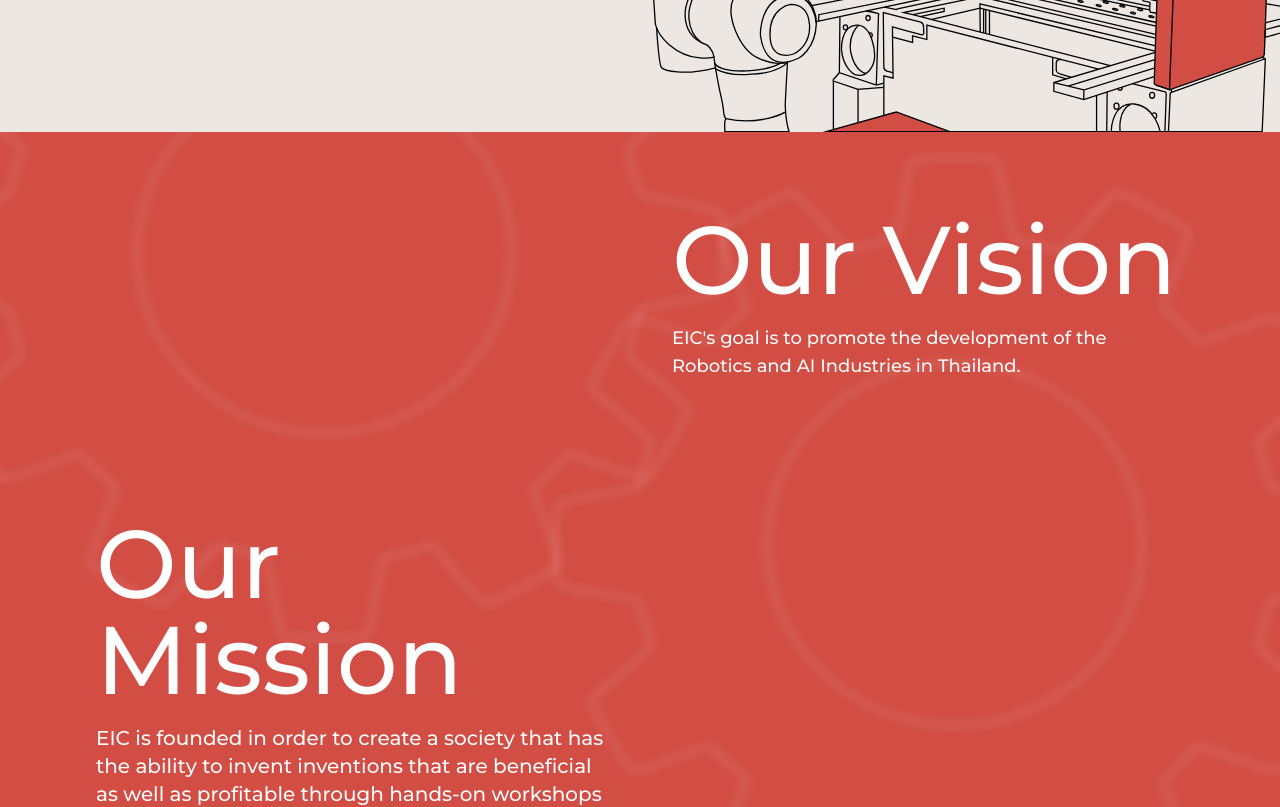
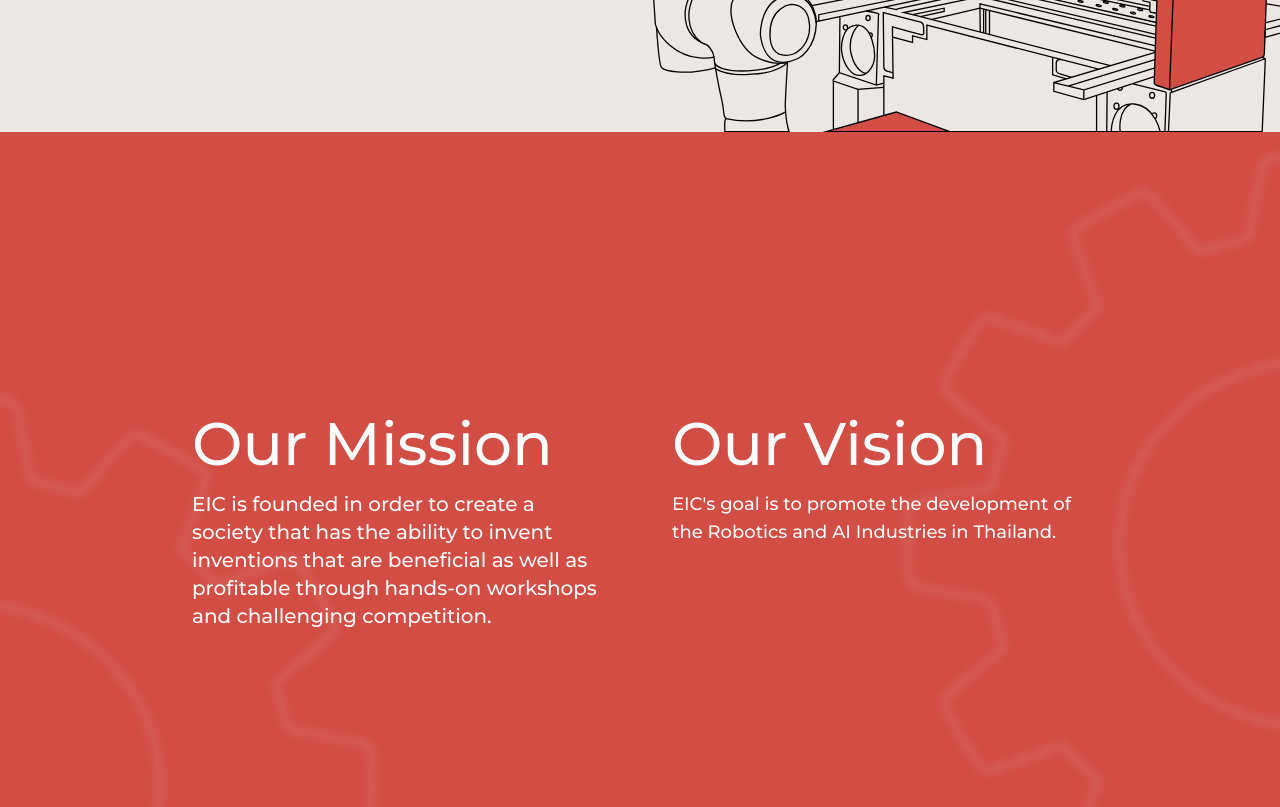
Before and after one commit to robocup-eic/eic-website, a Next.js app: page / in a window 1280 px wide. Shown: the part 660-1467 px from the top of the page. Built offline with nearby package versions, Linux system fonts and the light colour scheme.

Commit message:
feat: update vision section styles

```diff
--- a/src/components/Home/Vision.tsx
+++ b/src/components/Home/Vision.tsx
@@ -3,33 +3,32 @@
 
 const Vision = () => {
   return (
-    <section className="relative mx-auto min-h-screen grid-cols-2 gap-16 overflow-hidden bg-tomato px-8 text-white sm:px-16 md:grid lg:px-24">
-      <div className="relative flex flex-col items-start justify-end">
-        <div className="py-20">
-          <Typography type="h1" className="font-display text-3xl font-medium md:text-8xl" custom={true}>
+    <section className="relative mx-auto flex min-h-screen flex-col items-center justify-center overflow-hidden bg-tomato px-8 text-white">
+      <div className="grid h-full w-full max-w-4xl grid-cols-1 items-center gap-16 sm:grid-cols-2">
+        <div className="">
+          <Typography type="h1" className="font-display text-5xl font-medium md:text-6xl" custom={true}>
             Our Mission
           </Typography>
-          <Typography type="p" className="my-4 text-xl">
+          <Typography type="p" className="my-4 h-36 text-xl">
             EIC is founded in order to create a society that has the ability to invent inventions that are beneficial as
             well as profitable through hands-on workshops and challenging competition.
           </Typography>
         </div>
-        <div className="absolute -top-1/3 -left-1/3">
-          <Gear className="w-[300px] md:w-[800px]" />
-        </div>
-      </div>
-      <div className="relative">
-        <div className="py-20">
-          <Typography type="h1" className="font-display text-3xl font-medium md:text-8xl" custom={true}>
+        <div className="">
+          <Typography type="h1" className="font-display text-5xl font-medium md:text-6xl" custom={true}>
             Our Vision
           </Typography>
-          <Typography type="p" className="my-4 text-lg">
+          <Typography type="p" className="my-4 h-36 text-lg">
             {`EIC's goal is to promote the development of the Robotics and AI Industries in Thailand.`}
           </Typography>
         </div>
-        <div className="md:-bottom-1/6 absolute bottom-0 -right-1/3">
-          <Gear inverted className="w-[300px] md:w-[800px]" />
-        </div>
+      </div>
+
+      <div className="absolute top-1/3 -left-1/3">
+        <Gear className="w-[300px] md:w-[800px]" />
+      </div>
+      <div className="md:-bottom-1/6 absolute bottom-0 -right-1/3">
+        <Gear inverted className="w-[300px] md:w-[800px]" />
       </div>
     </section>
   )
```
